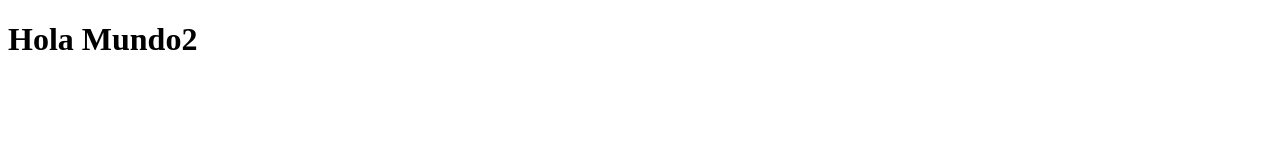
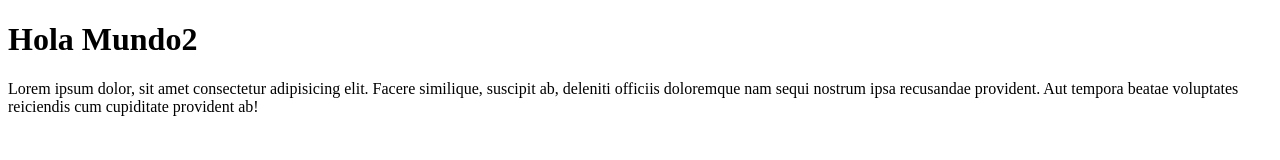
Before and after one commit to JoseEnriqueGit/Git, a plain HTML site: page Index.html in a window 1280 px wide. Drawn offline with Linux system fonts and the light colour scheme.

Commit message:
agregamos parrafo

```diff
--- a/Index.html
+++ b/Index.html
@@ -8,5 +8,6 @@
 </head>
 <body>
     <h1>Hola Mundo2</h1>
+    <p>Lorem ipsum dolor, sit amet consectetur adipisicing elit. Facere similique, suscipit ab, deleniti officiis doloremque nam sequi nostrum ipsa recusandae provident. Aut tempora beatae voluptates reiciendis cum cupiditate provident ab!</p>
 </body>
 </html>
```
